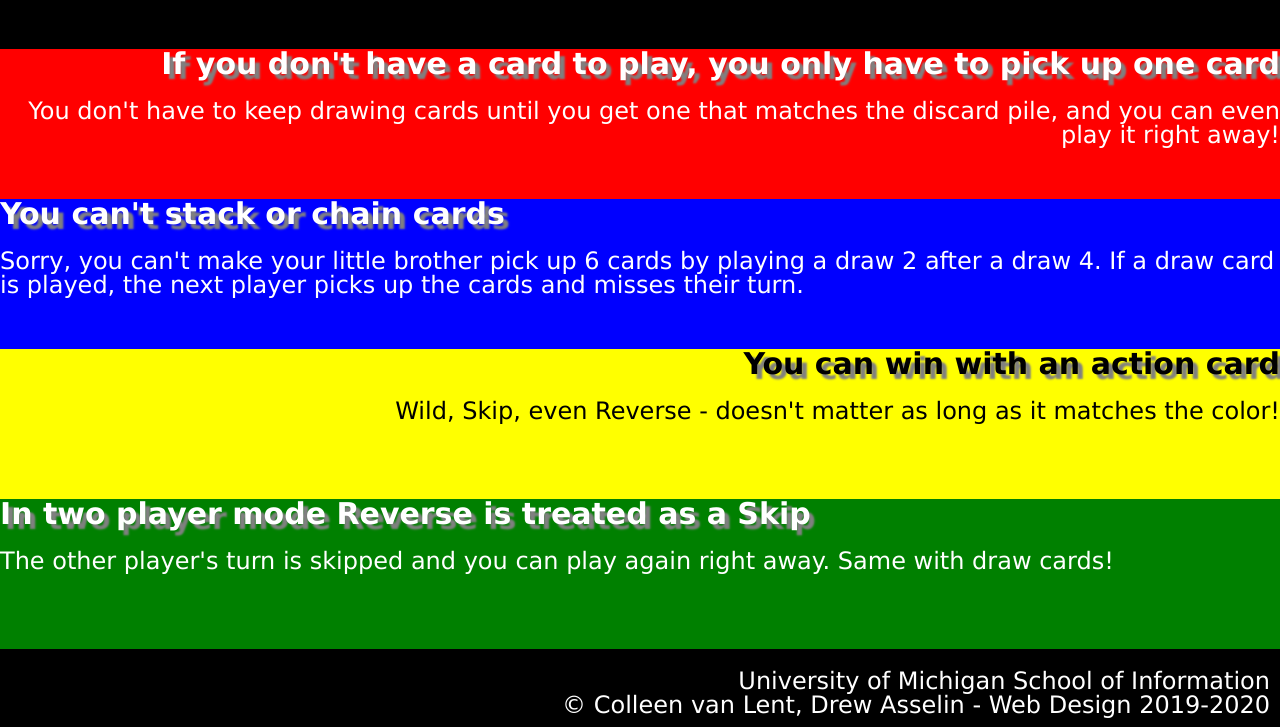
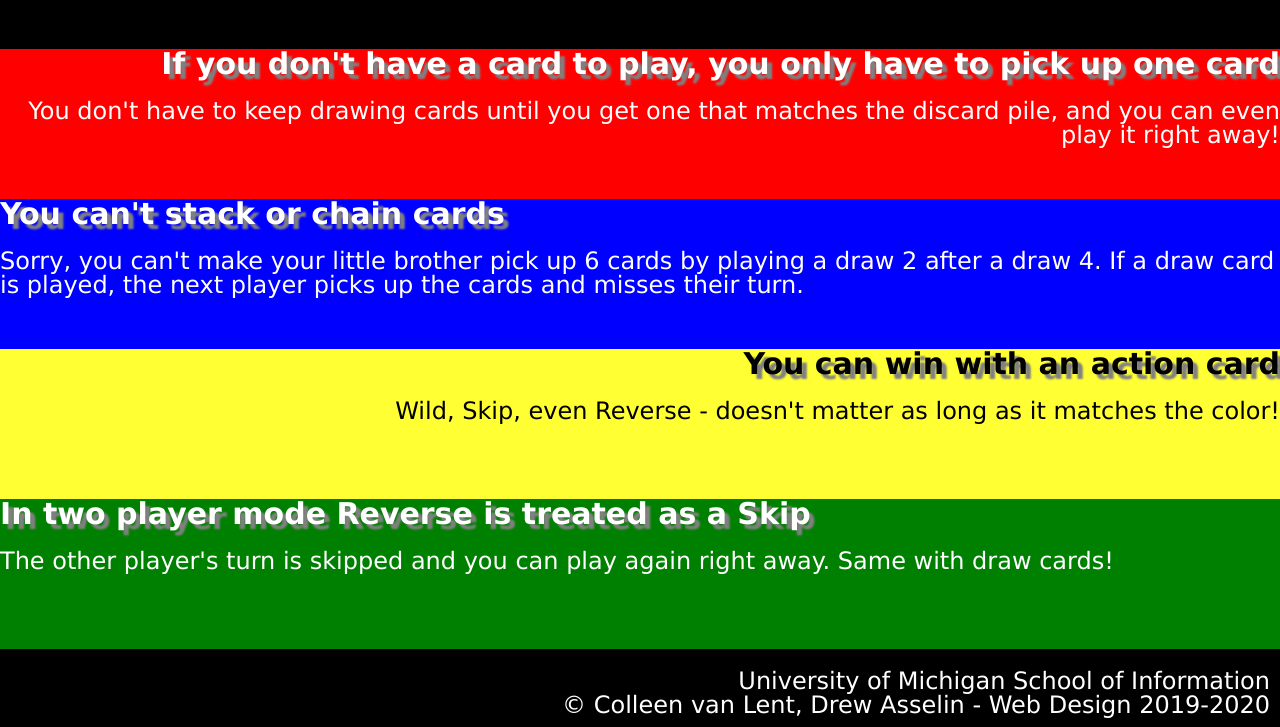
Before and after one commit to savcoop/homework2, a plain HTML site: page index.html in a window 1280 px wide. Shown: the part 588-1315 px from the top of the page. Drawn offline with Linux system fonts and the light colour scheme.

Commit message:
Add files via upload

```diff
--- a/css/style.css
+++ b/css/style.css
@@ -45,7 +45,7 @@ text-align: right;
 
 #yellow{
 	text-align: right;
-	background-color:#ffff00;
+	background-color:#ffff33;
 	color:#000000;
 
 }
```
